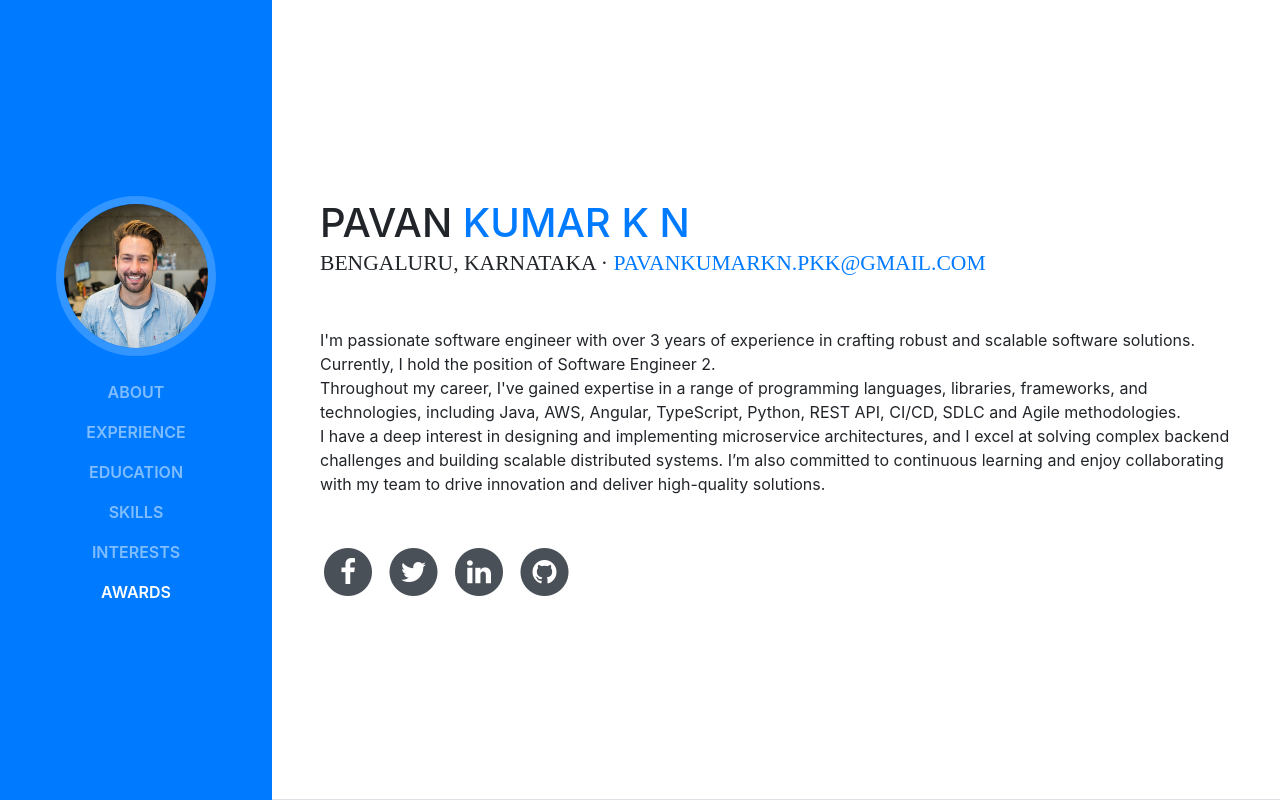
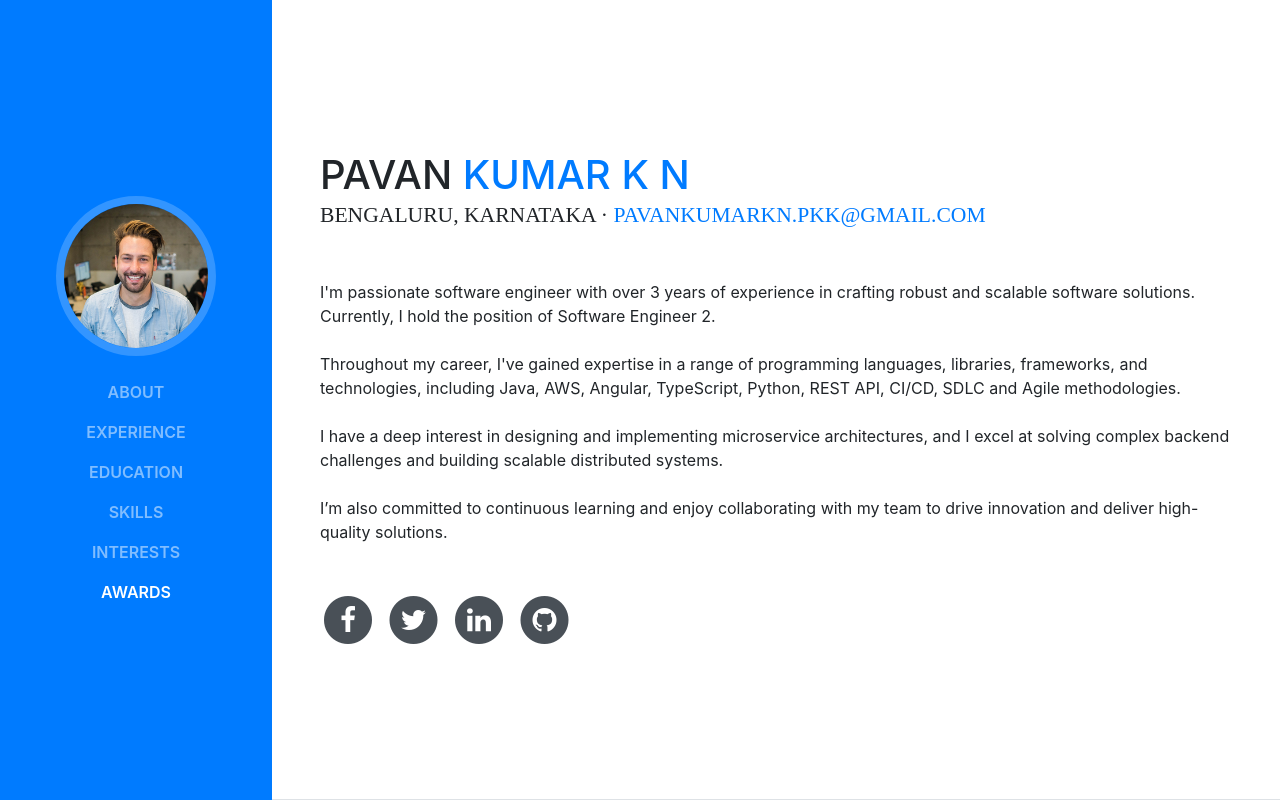
Before and after one commit to PenguinCodes/portfolio-new, a website with bundled scripts: page index.html in a window 1280 px wide. Shown: the top 800 px of the page. Built offline with nearby package versions, Linux system fonts and the light colour scheme; a web font is replaced by a local one.

Commit message:
Update index.html

```diff
--- a/index.html
+++ b/index.html
@@ -71,11 +71,11 @@
           <div class="subheading mb-5">Bengaluru, Karnataka ·
             <a href="mailto:name@email.com">pavankumarkn.pkk@gmail.com</a>
           </div>
-          <p class="mb-5">I'm passionate software engineer with over 3 years of experience in crafting robust and scalable software solutions. Currently, I hold the position of Software Engineer 2. <br>
+          <p class="mb-5">I'm passionate software engineer with over 3 years of experience in crafting robust and scalable software solutions. Currently, I hold the position of Software Engineer 2. <br><br>
 
-            Throughout my career, I've gained expertise in a range of programming languages, libraries, frameworks, and technologies, including Java, AWS, Angular, TypeScript, Python, REST API, CI/CD, SDLC and Agile methodologies.<br>
+            Throughout my career, I've gained expertise in a range of programming languages, libraries, frameworks, and technologies, including Java, AWS, Angular, TypeScript, Python, REST API, CI/CD, SDLC and Agile methodologies.<br><br>
 
-            I have a deep interest in designing and implementing microservice architectures, and I excel at solving complex backend challenges and building scalable distributed systems. I’m also committed to continuous learning and enjoy collaborating with my team to drive innovation and deliver high-quality solutions.</p>
+            I have a deep interest in designing and implementing microservice architectures, and I excel at solving complex backend challenges and building scalable distributed systems. <br><br> I’m also committed to continuous learning and enjoy collaborating with my team to drive innovation and deliver high-quality solutions.</p>
           <ul class="list-inline list-social-icons mb-0">
             <li class="list-inline-item">
               <a href="#">
```
